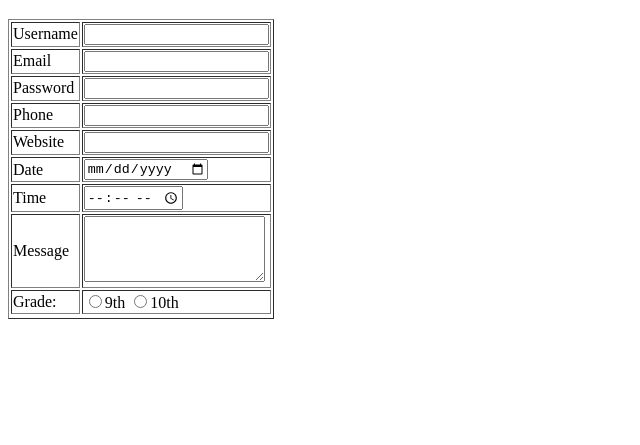
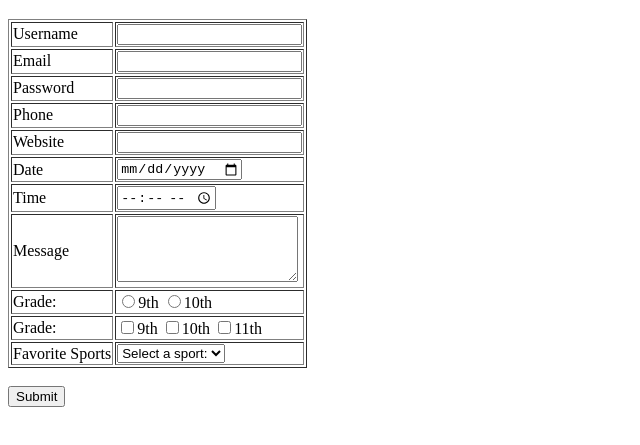
Before and after one commit to tysuw29/Unit1-HTML, a plain HTML site: page Lesson08-Forms/forms.html in a window 1280 px wide. Shown: the part 61-506 px from the top of the page, without its empty margins (0-640 px from the left). Drawn offline with Linux system fonts and the light colour scheme.

Commit message:
Lesson08pt2 Completed

```diff
--- a/Lesson08-Forms/forms.html
+++ b/Lesson08-Forms/forms.html
@@ -7,7 +7,7 @@
 </head>
 <h1>Contact Form</h1>
 <body>
-    <form action="">
+    <form action="results.html" method="GET">
         <table border="1">
             <tr>
                 <!-- Normal text-->
@@ -58,10 +58,30 @@
                 </td>
             </tr>
             <tr>
+                <!--Checkbox-->
+                <td>Grade:</td>
+                <td>
+                    <label><input type="checkbox" name="grade" value="9">9th</label>
+                    <label><input type="checkbox" name="grade" value="10">10th</label>
+                    <label><input type="checkbox" name="grade" value="10">11th</label>
+                </td>
+            </tr>
+            <tr>
                 <!--Select (Drop Down)-->
-
+                <td>Favorite Sports</td>
+                <td>
+                    <select name="sports" id="sports">
+                        <option value="" selected disabled>Select a sport:</option>
+                        <option value="soccer">Soccer</option>
+                        <option value="baseball">Baseball</option>
+                        <option value="basketball">Basketball</option>
+                    </select>
+                </td>
             </tr>
         </table>
+        <!--Submit-->
+        <br>
+        <button type="submit">Submit</button>
     </form>
 </body>
 </html>
```
Also changed, not shown: Lesson08-Forms/results.html (added, +16 -0 lines).
